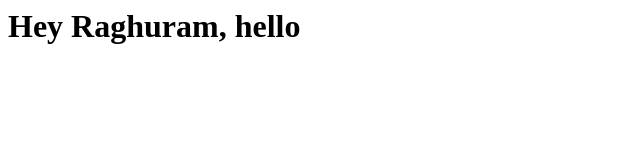
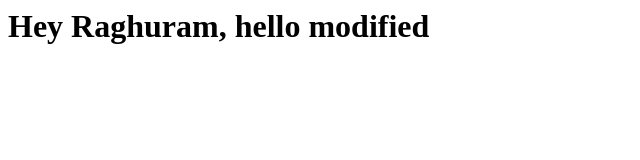
Before and after one commit to rkaranam-sketch/rkaranam-Labs, a plain HTML site: page index.html in a window 1280 px wide. Shown: the whole page, without its empty margins (0-640 px from the left). Drawn offline with Linux system fonts and the light colour scheme.

Commit message:
Update index.html
Committing modified

```diff
--- a/index.html
+++ b/index.html
@@ -1 +1 @@
-<h1>Hey Raghuram, hello</h1>
+<h1>Hey Raghuram, hello modified</h1>
```
